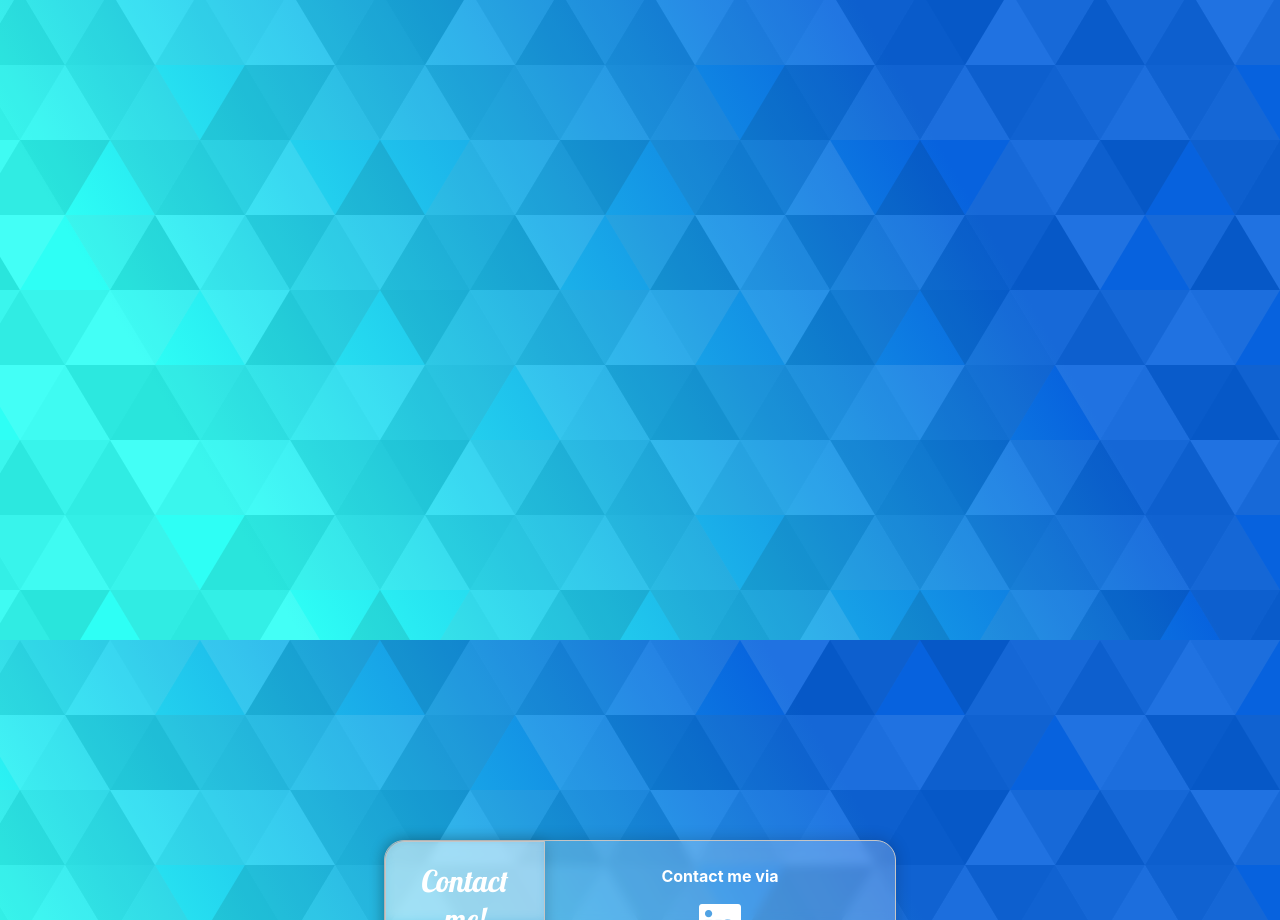
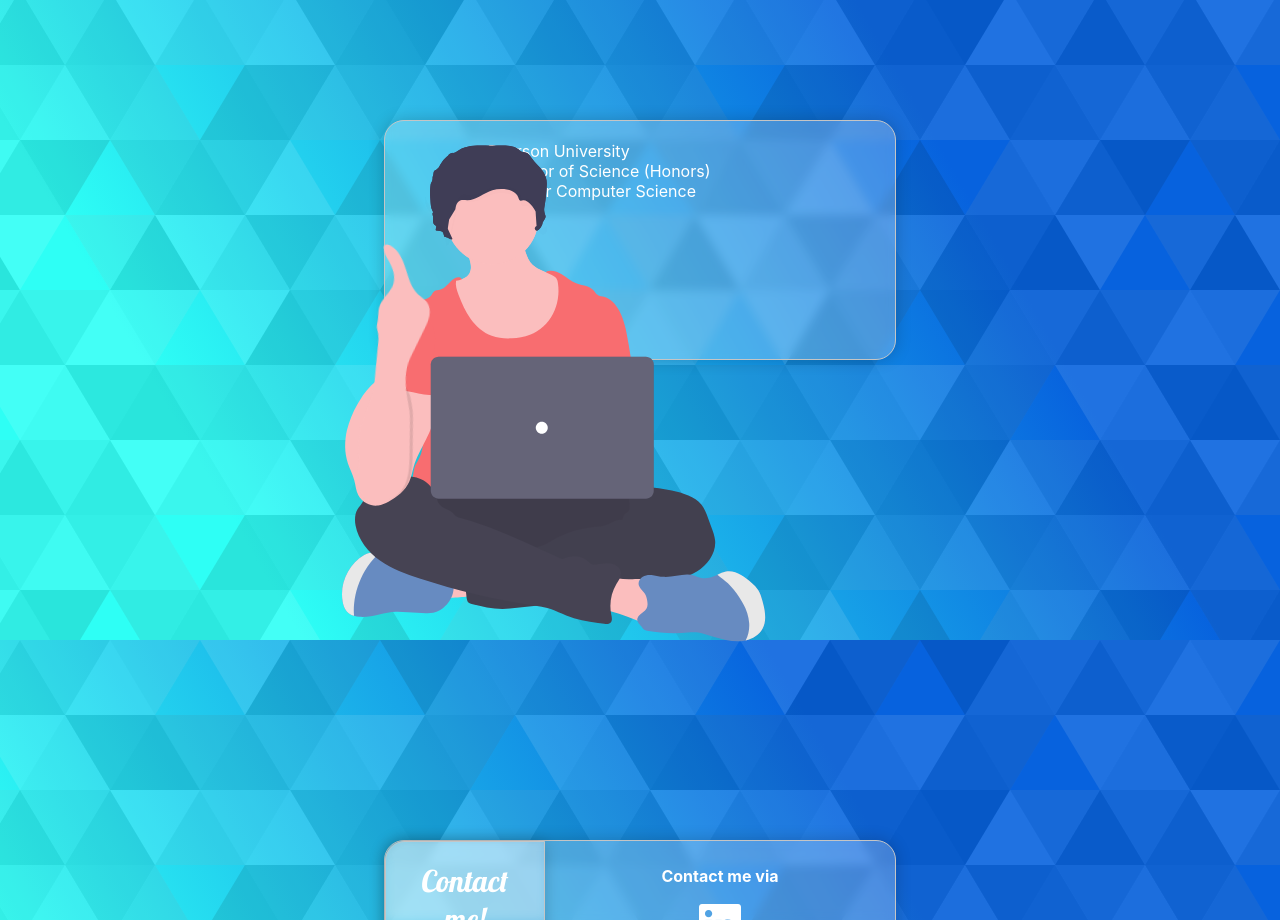
Before and after one commit to Nahzilian/portfolio, a React (Create React App) app in the folder portfolio/: page / in a window 1280 px wide. Shown: the part 2560-3480 px from the top of the page. Built offline with nearby package versions, Linux system fonts and the light colour scheme.

Commit message:
Re implement education

```diff
--- a/portfolio/src/App.css
+++ b/portfolio/src/App.css
@@ -50,10 +50,6 @@ body::-webkit-scrollbar {
   background-color: #11284d;
 }
 
-#contact-wrapper{
-
-}
-
 #or {
   position: relative;
   width: 300px;
@@ -88,7 +84,16 @@ body::-webkit-scrollbar {
   display: flex;
   flex-direction: row;
 }
+#education{
+  display: flex;
+  flex-direction: row;
+}
 
+#animation-guy{
+  position: absolute;
+  left:-50%;
+  transform: translate(50%,0);
+}
 .contact-card .left-col{
   position:relative;
   width: 50%;
@@ -145,25 +150,14 @@ body::-webkit-scrollbar {
     flex-direction: column;
 }
 .education-content{
-  width: 50vw;
-  height: auto;
+  position: relative;
+  width: 40vw;
+  height: 30vh;
   padding:20px;
+  padding-left: 20%;
   border-radius: 20px;
 }
-.education-content:nth-child(1){
-  background-color: rgb(29, 29, 29);
-  position: absolute;
-  top:0;
-  left:0;
-  transform: translate(-70%,-70%);
-}
-.education-content:nth-child(2){
-  background-color: rgb(0, 141, 146);
-  position: absolute;
-  top:0;
-  left:0;
-  transform: translate(-30%,80%);
-}
+
 
 .education-context{
   display: flex;
@@ -717,3 +711,18 @@ body::-webkit-scrollbar {
 	overflow-y: scroll;
 	margin-bottom: 25px;
 }
+
+
+#hand {
+  animation: handmove 2s infinite linear alternate;
+  transform-origin: bottom;
+  transform-box: fill-box;
+}
+
+@keyframes handmove {
+  from {
+    transform: rotateZ(0deg);
+  }to{
+    transform: rotateZ(10deg);
+  }
+}
--- a/portfolio/src/components/Landing.jsx
+++ b/portfolio/src/components/Landing.jsx
@@ -1,13 +1,14 @@
 import React, { useState } from 'react';
 import Card from './Card';
 import Modal from './Modal';
-
+import {ReactComponent as EducationSvg} from '../assets/svg/education.svg';
 import Bg1 from '../assets/pictures/code.jpg';
 import Bg2 from '../assets/pictures/plane-wing.jpg';
 import Bg3 from '../assets/pictures/spa.jpg';
 import Bg4 from '../assets/pictures/search.jpg';
 import Bg5 from '../assets/pictures/movie.jpg';
 import Bg6 from '../assets/pictures/working.jpg';
+
 
 
 export default function Landing() {
@@ -137,6 +138,14 @@ export default function Landing() {
                 </div>
                 <div id="education-wrapper">
                     <div id="education">
+                        <div className = "education-content frosted-glass">
+                            <EducationSvg id = "animation-guy"/>
+                            <div>
+                                <div>Ryerson University</div>
+                                <div>Bachelor of Science (Honors)</div>
+                                <div>3rd Year Computer Science</div>
+                            </div>
+                        </div>
 
                     </div>
                 </div>
```
Also changed, not shown: portfolio/src/assets/svg/education.svg (added).
